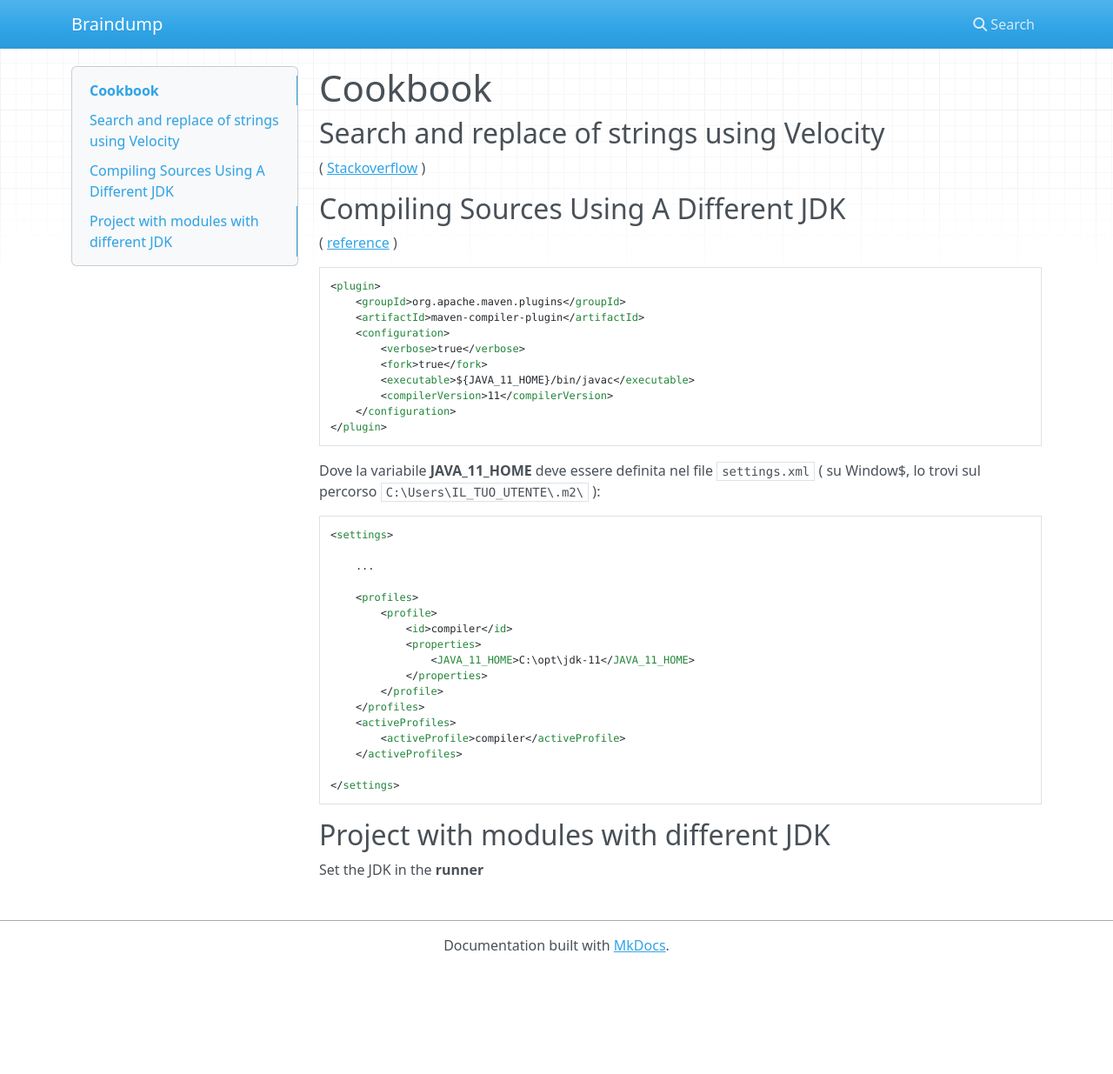
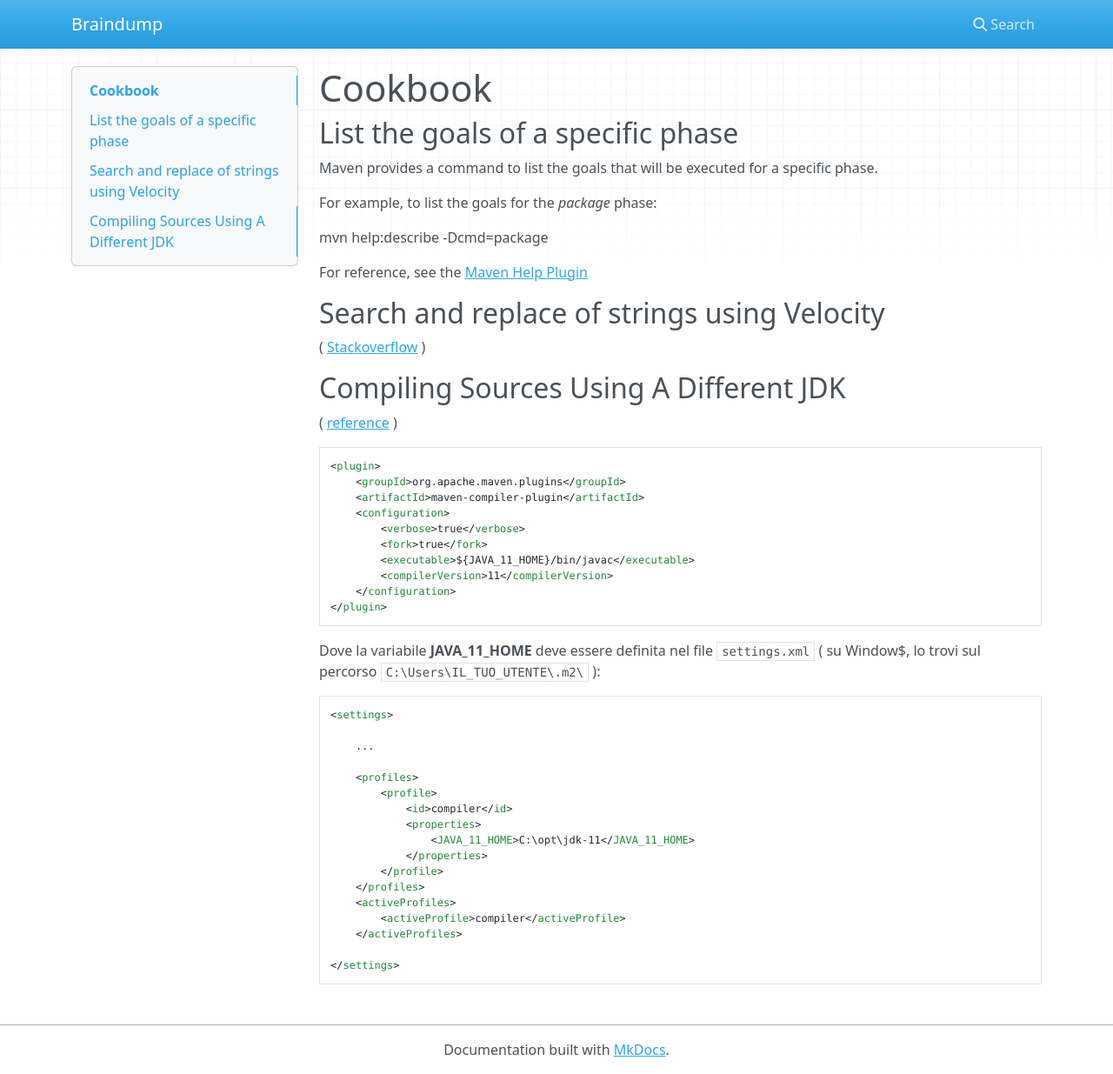
Before and after one commit to anotherMe/braindump, an MkDocs documentation site: the page built from docs/java/maven.md, in a window 1280 px wide and 1235 px high. Shown: the whole window at 87% size. Built offline with MkDocs 1.6.1, drawn with Linux system fonts in a browser that asks for light colours; nearby versions of some CDN libraries.

Commit message:
File modified

````diff
--- a/docs/java/maven.md
+++ b/docs/java/maven.md
@@ -1,5 +1,16 @@
 
 # Cookbook
+
+## List the goals of a specific phase
+
+Maven provides a command to list the goals that will be executed for a specific phase.
+
+For example, to list the goals for the *package* phase:
+
+  mvn help:describe -Dcmd=package
+
+For reference, see the [Maven Help Plugin](https://maven.apache.org/plugins/maven-help-plugin/)
+
 
 ## Search and replace of strings using Velocity
 
@@ -43,8 +54,3 @@ Dove la variabile **JAVA_11_HOME** deve essere definita nel file `settings.xml`
 
 </settings>
 ```
-
-
-## Project with modules with different JDK
-
-Set the JDK in the **runner**
````
